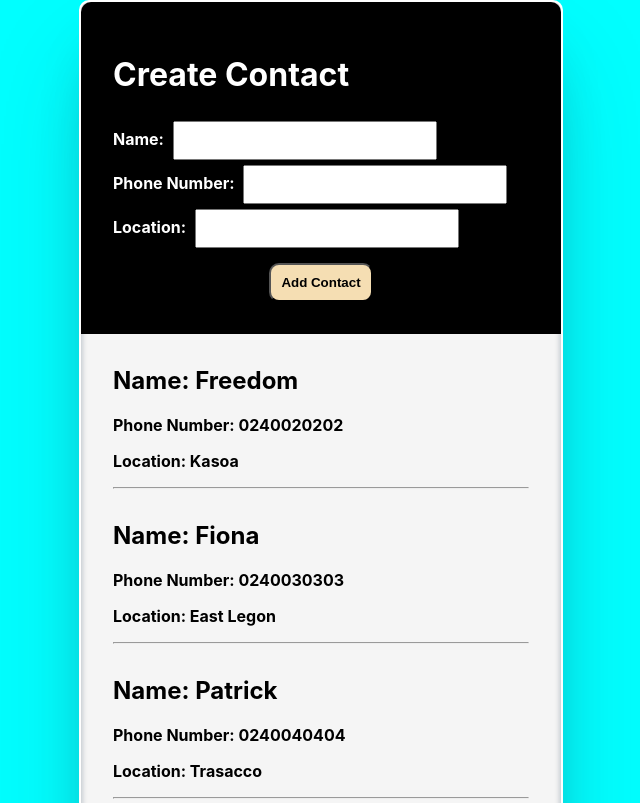
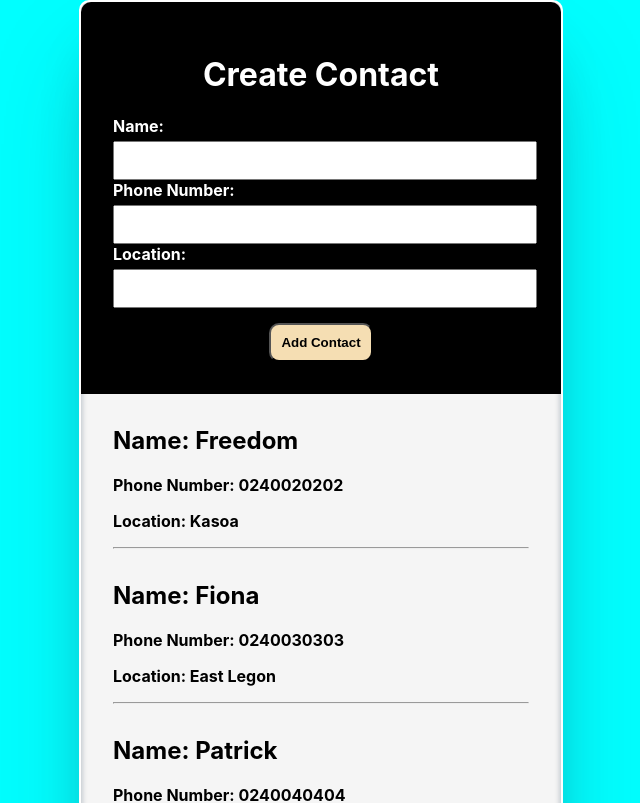
Before and after one commit to Freedom-seven/react-contacts, a React (Create React App) app: page / in a window 1280 px wide. Shown: the top 803 px of the page, without its empty margins (319-959 px from the left). Built offline with nearby package versions, Linux system fonts and the light colour scheme.

Commit message:
add style

```diff
--- a/src/Component/ContactsForm.css
+++ b/src/Component/ContactsForm.css
@@ -10,11 +10,14 @@ body {
   border-radius: 10px 10px 0px 0px;
 }
 
+.contactForm h1 {
+  text-align: center;
+}
+
 .inputField {
-  margin-left: 5px;
   padding: 10px;
   margin-top: 5px;
-  width: 15rem;
+  width: 25rem;
 }
 
 .inputField:hover {
```
